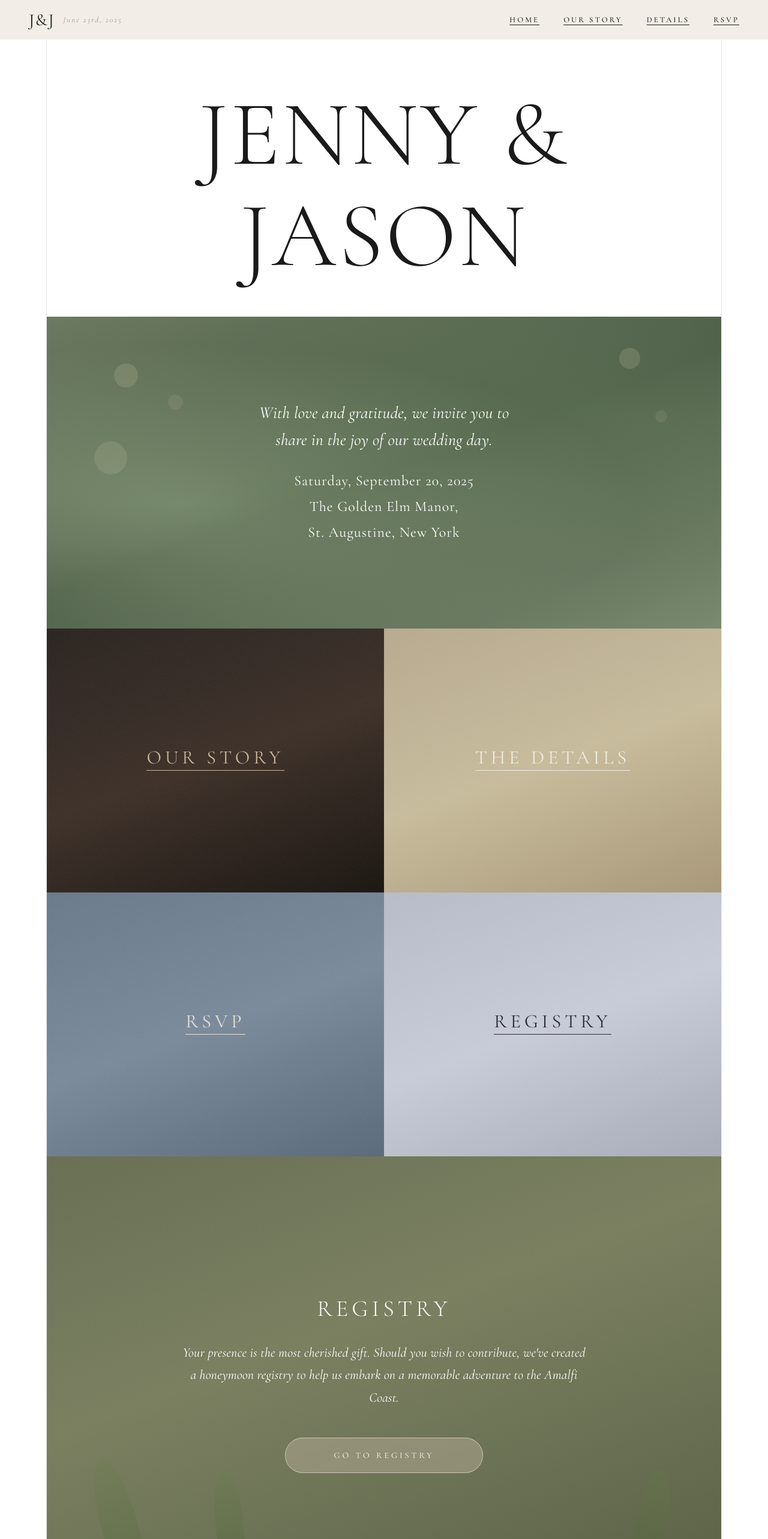
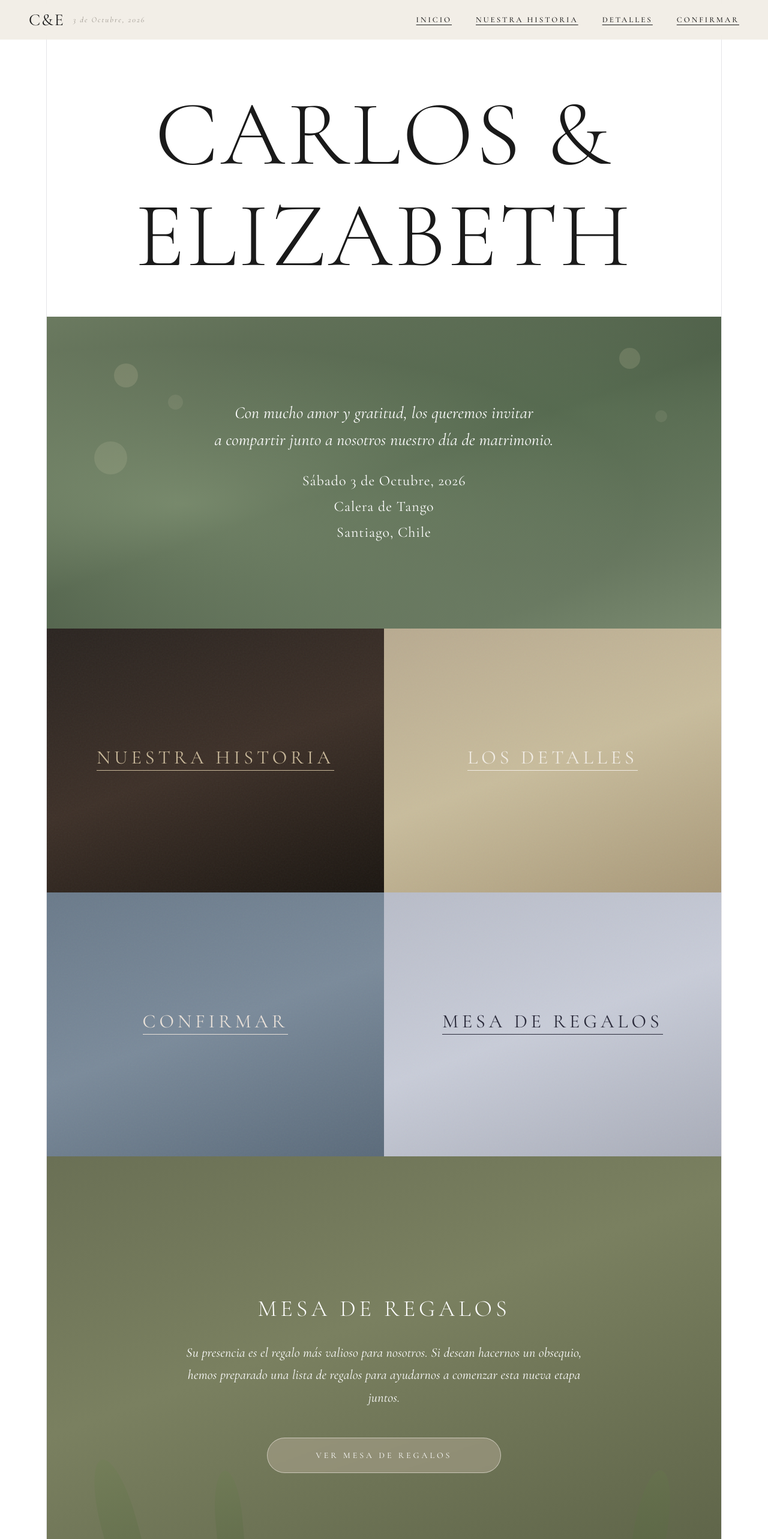
Before and after one commit to Carlossobar/boda, a React (Vite) app: page / in a window 1280 px wide. Shown: the top 2566 px of the page at 60% size. Built offline with nearby package versions, Linux system fonts and the light colour scheme.

Commit message:
Personalizar sitio para Carlos y Elizabeth en español chileno

```diff
--- a/index.html
+++ b/index.html
@@ -4,7 +4,7 @@
     <meta charset="UTF-8" />
     <link rel="icon" type="image/svg+xml" href="/favicon.svg" />
     <meta name="viewport" content="width=device-width, initial-scale=1.0" />
-    <title>Jenny & Jason — Nuestra Boda</title>
+    <title>Carlos & Elizabeth — Nuestro Matrimonio</title>
   </head>
   <body>
     <div id="root"></div>
--- a/src/App.jsx
+++ b/src/App.jsx
@@ -42,7 +42,7 @@ function Navbar() {
     return () => window.removeEventListener("scroll", onScroll);
   }, []);
 
-  const navLinks = ["HOME", "OUR STORY", "DETAILS", "RSVP"];
+  const navLinks = ["INICIO", "NUESTRA HISTORIA", "DETALLES", "CONFIRMAR"];
 
   return (
     <nav
@@ -73,7 +73,7 @@ function Navbar() {
             color: tokens.black,
           }}
         >
-          J&amp;J
+          C&amp;E
         </span>
         {!isMobile && (
           <span
@@ -85,7 +85,7 @@ function Navbar() {
               fontStyle: "italic",
             }}
           >
-            June 23rd, 2025
+            3 de Octubre, 2026
           </span>
         )}
       </div>
@@ -205,7 +205,7 @@ function HeroSection() {
             lineHeight: 1.1,
           }}
         >
-          JENNY &amp; JASON
+          CARLOS &amp; ELIZABETH
         </h1>
       </div>
 
@@ -276,9 +276,9 @@ function HeroSection() {
               maxWidth: 620,
             }}
           >
-            With love and gratitude, we invite you to
+            Con mucho amor y gratitud, los queremos invitar
             <br />
-            share in the joy of our wedding day.
+            a compartir junto a nosotros nuestro día de matrimonio.
           </p>
           <p
             style={{
@@ -289,11 +289,11 @@ function HeroSection() {
               letterSpacing: 1,
             }}
           >
-            Saturday, September 20, 2025
+            Sábado 3 de Octubre, 2026
             <br />
-            The Golden Elm Manor,
+            Calera de Tango
             <br />
-            St. Augustine, New York
+            Santiago, Chile
           </p>
         </div>
       </div>
@@ -305,22 +305,22 @@ function HeroSection() {
 function NavCards() {
   const cards = [
     {
-      label: "OUR STORY",
+      label: "NUESTRA HISTORIA",
       bg: "linear-gradient(160deg, #2a2420 0%, #3d3028 50%, #1a1510 100%)",
       accent: "#c8b89a",
     },
     {
-      label: "THE DETAILS",
+      label: "LOS DETALLES",
       bg: "linear-gradient(160deg, #b8aa90 0%, #c8bc9c 50%, #a89878 100%)",
       accent: "#f0ebe3",
     },
     {
-      label: "RSVP",
+      label: "CONFIRMAR",
       bg: "linear-gradient(160deg, #6a7a8a 0%, #7a8a9a 50%, #5a6a7a 100%)",
       accent: "#e8e0d8",
     },
     {
-      label: "REGISTRY",
+      label: "MESA DE REGALOS",
       bg: "linear-gradient(160deg, #b8bcc8 0%, #c8ccd8 50%, #a8acb8 100%)",
       accent: "#2a2a3a",
     },
@@ -469,7 +469,7 @@ function RegistrySection() {
             marginBottom: isMobile ? 20 : 32,
           }}
         >
-          REGISTRY
+          MESA DE REGALOS
         </h2>
         <p
           style={{
@@ -481,9 +481,9 @@ function RegistrySection() {
             marginBottom: isMobile ? 32 : 48,
           }}
         >
-          Your presence is the most cherished gift. Should you wish to
-          contribute, we've created a honeymoon registry to help us
-          embark on a memorable adventure to the Amalfi Coast.
+          Su presencia es el regalo más valioso para nosotros.
+          Si desean hacernos un obsequio, hemos preparado una lista
+          de regalos para ayudarnos a comenzar esta nueva etapa juntos.
         </p>
         <button
           onMouseEnter={() => setHovered(true)}
@@ -504,7 +504,7 @@ function RegistrySection() {
             backdropFilter: "blur(4px)",
           }}
         >
-          GO TO REGISTRY
+          VER MESA DE REGALOS
         </button>
       </div>
     </section>
@@ -533,7 +533,7 @@ function Footer() {
           letterSpacing: 4,
         }}
       >
-        J&amp;J
+        C&amp;E
       </div>
       <div
         style={{
@@ -544,9 +544,9 @@ function Footer() {
           lineHeight: 1.8,
         }}
       >
-        SATURDAY,
+        SÁBADO,
         <br />
-        SEPTEMBER 20, 2025
+        3 DE OCTUBRE, 2026
       </div>
     </footer>
   );
```
